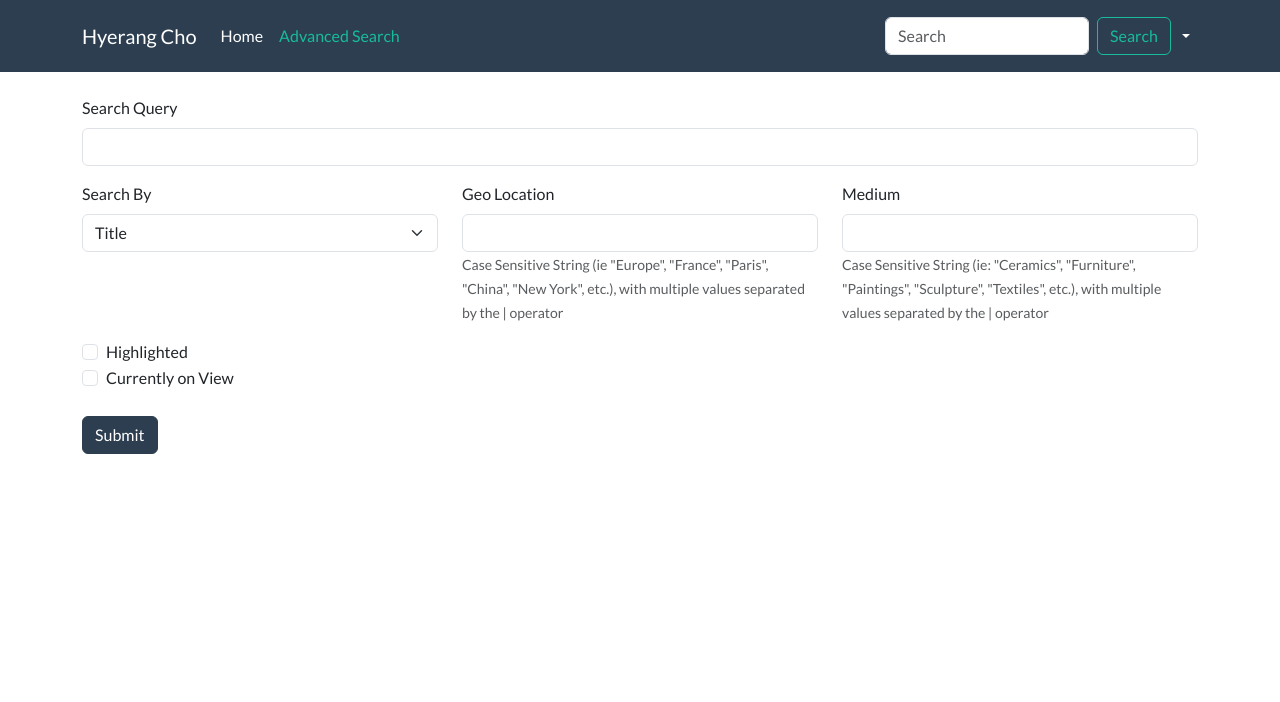
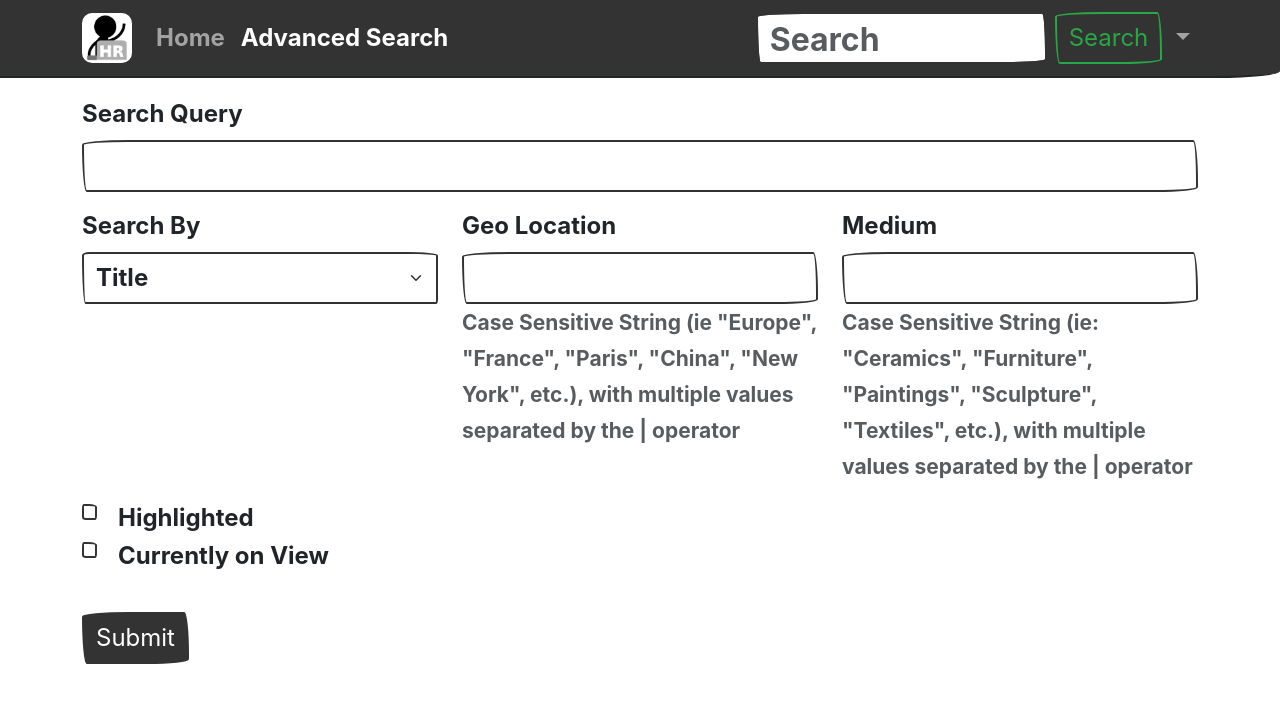
Before and after one commit to Chelsea4002/Museum_Website, a Next.js app in the folder my-app/: page /search in a window 1280 px wide. Shown: the top 702 px of the page. Built offline with nearby package versions, Linux system fonts and the light colour scheme; no server answers; sample sign-in values are in the browser's storage; a web font is replaced by a local one.

Commit message:
Updated design

```diff
--- a/my-app/components/ArtworkCard.js
+++ b/my-app/components/ArtworkCard.js
@@ -22,7 +22,7 @@ export default function ArtworkCard({objectID}) {
                         <strong>Medium: </strong> {data.medium || "N/A"}
                     </Card.Text>
                     <Link href={`/artwork/${objectID}`} passHref>
-                        <Button variant="outline-primary"><strong>ID:</strong> {objectID}</Button>
+                        <Button variant="outline-primary fs-4"><strong>ID:</strong> {objectID}</Button>
                     </Link>
                 </Card.Body>
             </Card>
--- a/my-app/components/ArtworkCardDetail.js
+++ b/my-app/components/ArtworkCardDetail.js
@@ -45,7 +45,7 @@ export default function ArtworkCardDetail({objectID}) {
                             {data.artistWikidata_URL && <>{' '}( <a href={data.artistWikidata_URL} target="_blank" rel="noreferrer" >wiki</a> )</>}<br />
                         <strong>Credit Line: </strong> {data.creditLine || "N/A"}<br />
                         <strong>Dimensions: </strong> {data.dimensions || "N/A"}<br /><br />
-                        <Button variant={showAdded ? "primary" : "outline-primary"} onClick={favouritesClicked}>
+                        <Button variant={showAdded ? "primary" : "outline-primary"} className="fs-4" onClick={favouritesClicked}>
                             {showAdded ? "+ Favourite (added)" : "+ Favourite"}
                         </Button>
                     </Card.Text>
--- a/my-app/components/Layout.js
+++ b/my-app/components/Layout.js
@@ -6,7 +6,7 @@ export default function Layout(props) {
         <>
             <MainNav />
             <br />
-            <Container>
+            <Container className="fs-4">
                 {props.children}
             </Container>
             <br />
--- a/my-app/components/MainNav.js
+++ b/my-app/components/MainNav.js
@@ -6,6 +6,7 @@ import { useAtom } from "jotai";
 import { searchHistoryAtom } from "@/store";
 import { addToHistory } from "@/lib/userData";
 import { readToken, removeToken } from "@/lib/authenticate";
+import Image from 'react-bootstrap/Image';
 
 export default function MainNav() {
     const router = useRouter();
@@ -48,9 +49,13 @@ export default function MainNav() {
 
     return (
         <>
-            <Navbar expand="lg" className="fixed-top navbar-dark bg-primary" expanded={isExpanded}>
+            <Navbar expand="lg" className="fixed-top navbar-dark bg-primary fs-4" expanded={isExpanded}>
                 <Container>
-                    <Navbar.Brand>Hyerang Cho</Navbar.Brand>
+                    <Navbar.Brand>
+                        <div className="logo-container">
+                            <Image src="/logo.png" className="logo-image" />
+                        </div>
+                    </Navbar.Brand>
                     <Navbar.Toggle aria-controls="basic-navbar-nav" onClick={toogleNavbar} />
                     <Navbar.Collapse id="basic-navbar-nav">
                         <Nav className="me-auto">
@@ -62,23 +67,23 @@ export default function MainNav() {
                             <Form.Control
                                 type="search"
                                 placeholder="Search"
-                                className="me-2"
+                                className="me-2 large-placeholder"
                                 aria-label="Search"
                                 value={searchField}
                                 onChange={onChange}
                             />
-                            <Button variant="outline-success" type="submit">Search</Button>
+                            <Button variant="outline-success" className="fs-4" type="submit">Search</Button>
                         </Form>}
                         &nbsp;
                         <Nav>
                             {token && <NavDropdown title={token.userName} id="basic-nav-dropdown">
                                 <Link href="/favourites" passHref legacyBehavior>
-                                    <NavDropdown.Item onClick={handleDropdownItem}>Favourites</NavDropdown.Item>
+                                    <NavDropdown.Item className="fs-4" onClick={handleDropdownItem}>Favourites</NavDropdown.Item>
                                 </Link>
                                 <Link href="/history" passHref legacyBehavior>
-                                    <NavDropdown.Item onClick={handleDropdownItem}>Search History</NavDropdown.Item>
+                                    <NavDropdown.Item className="fs-4" onClick={handleDropdownItem}>Search History</NavDropdown.Item>
                                 </Link>
-                                <NavDropdown.Item onClick={logout}>Logout</NavDropdown.Item>
+                                <NavDropdown.Item className="fs-4" onClick={logout}>Logout</NavDropdown.Item>
                             </NavDropdown>}
                         </Nav>
                         {!token && <Nav className="ml-auto">
--- a/my-app/pages/history.js
+++ b/my-app/pages/history.js
@@ -46,10 +46,10 @@ export default function History() {
                         {
                             parsedHistory.map((historyItem, index) => {
                                 return (
-                                    <ListGroup.Item className={styles.historyListItem} key={index} onClick={e => historyClicked(e, index)}>
+                                    <ListGroup.Item className={`${styles.historyListItem} larger-list-group-item`} key={index} onClick={e => historyClicked(e, index)}>
                                         {Object.keys(historyItem).map(key => (<>{key}: <strong>{historyItem[key]}</strong>&nbsp;</>))}
                                         <Button
-                                            className="float-end"
+                                            className="float-end fs-4"
                                             variant="danger"
                                             size="sm"
                                             onClick={e => removeHistoryClicked(e, index)}
--- a/my-app/pages/index.js
+++ b/my-app/pages/index.js
@@ -7,7 +7,7 @@ export default function Home() {
       <Image src="https://upload.wikimedia.org/wikipedia/commons/3/30/Metropolitan_Museum_of_Art_%28The_Met%29_-_Central_Park%2C_NYC.jpg" fluid rounded />
       <br /><br />
       <Row>
-        <Col md={6}>
+        <Col md={6} className="fs-4">
           The Metropolitan Museum of Art of New York City, colloquially &quot;the Met&quot;,
           is the largest art museum in the Americas. Its permanent collection contains
           over two million works, divided among 17 curatorial departments.
@@ -25,7 +25,7 @@ export default function Home() {
           as well as antique weapons and armor from around the world. Several notable interiors,
           ranging from 1st-century Rome through modern American design, are installed in its galleries.
         </Col>
-        <Col md={6}>
+        <Col md={6} className="fs-4">
           The Fifth Avenue building opened on March 30, 1880. In 2021, despite the COVID-19 pandemic
           in New York City, the museum attracted 1,958,000 visitors, ranking fourth on the list of
           most-visited art museums in the world.
--- a/my-app/pages/login.js
+++ b/my-app/pages/login.js
@@ -49,7 +49,7 @@ export default function Login(props){
                 <Form.Label>Password:</Form.Label><Form.Control type="password" value={password} id="password" name="password" onChange={e => setPassword(e.target.value)} />
                 </Form.Group>
                 <br />
-                <Button variant="primary" className="pull-right" type="submit">Login</Button>
+                <Button variant="primary" className="pull-right fs-4" type="submit">Login</Button>
             </Form>
             { warning && ( <><br /><Alert variant="danger">{warning}</Alert></> )}
         </>
--- a/my-app/pages/register.js
+++ b/my-app/pages/register.js
@@ -42,7 +42,7 @@ export default function Register(props){
                 <Form.Label>Confirm Password:</Form.Label><Form.Control type="password" value={password2} id="password2" name="password2" onChange={e => setPassword2(e.target.value)} />
                 </Form.Group>
                 <br />
-                <Button variant="primary" className="pull-right" type="submit">Register</Button>
+                <Button variant="primary" className="pull-right fs-4" type="submit">Register</Button>
             </Form>
             { warning && ( <><br /><Alert variant="danger">{warning}</Alert></> )}
         </>
--- a/my-app/pages/search.js
+++ b/my-app/pages/search.js
@@ -39,14 +39,14 @@ export default function AdvancedSearch() {
                 <Form.Group className="mb-3">
                     <Form.Label>Search Query</Form.Label>
                     <Form.Control type="text" placeholder="" {...register('q', {required: true})}
-                    className={`${errors.q ? 'is-invalid' : ''}`} />
+                    className={`${errors.q ? 'is-invalid' : ''} fs-4`} />
                 </Form.Group>
                 </Col>
             </Row>
             <Row>
                 <Col md={4}>
                 <Form.Label>Search By</Form.Label>
-                <Form.Select {...register("searchBy")} className="mb-3">
+                <Form.Select {...register("searchBy")} className="mb-3 fs-4">
                     <option value="title">Title</option>
                     <option value="tags">Tags</option>
                     <option value="artistOrCulture">Artist or Culture</option>
@@ -55,7 +55,7 @@ export default function AdvancedSearch() {
                 <Col md={4}>
                 <Form.Group className="mb-3">
                     <Form.Label>Geo Location</Form.Label>
-                    <Form.Control type="text" placeholder="" {...register("geoLocation")} />
+                    <Form.Control type="text" placeholder="" className="fs-4" {...register("geoLocation")} />
                     <Form.Text className="text-muted">
                     Case Sensitive String (ie &quot;Europe&quot;, &quot;France&quot;, &quot;Paris&quot;, &quot;China&quot;, &quot;New York&quot;, etc.), with multiple values separated by the | operator
                 </Form.Text>
@@ -64,7 +64,7 @@ export default function AdvancedSearch() {
                 <Col md={4}>
                 <Form.Group className="mb-3">
                     <Form.Label>Medium</Form.Label>
-                    <Form.Control type="text" placeholder="" {...register("medium")} />
+                    <Form.Control type="text" placeholder="" className="fs-4" {...register("medium")} />
                     <Form.Text className="text-muted">
                     Case Sensitive String (ie: &quot;Ceramics&quot;, &quot;Furniture&quot;, &quot;Paintings&quot;, &quot;Sculpture&quot;, &quot;Textiles&quot;, etc.), with multiple values separated by the | operator
                 </Form.Text>
@@ -88,7 +88,7 @@ export default function AdvancedSearch() {
             <Row>
                 <Col>
                 <br />
-                <Button variant="primary" type="submit">
+                <Button variant="primary" type="submit" className="fs-4">
                     Submit
                 </Button>
                 </Col>
--- a/my-app/styles/globals.css
+++ b/my-app/styles/globals.css
@@ -0,0 +1,30 @@
+/* MainNav.js */
+.logo-container {
+    position: relative;
+    border-radius: 10px;
+    width: 50px;
+    height: 50px;
+    background-color: white; /* Ensure the background color is set */
+}
+
+.logo-image {
+    position: absolute;
+    top: -23px;
+    transform: translateX(-21%);
+    width: 100px; /* Adjust the width as needed */
+    height: auto; /* Maintain aspect ratio */
+}
+
+
+
+/* search.js */
+.large-placeholder::placeholder {
+    font-size: 2rem;
+    transform: translateY(18%);
+}
+
+
+/* history.js */
+.larger-list-group-item {
+    font-size: 2rem;
+}
```
Also changed, not shown: my-app/public/logo.png (added), my-app/styles/bootstrap.min.css.
